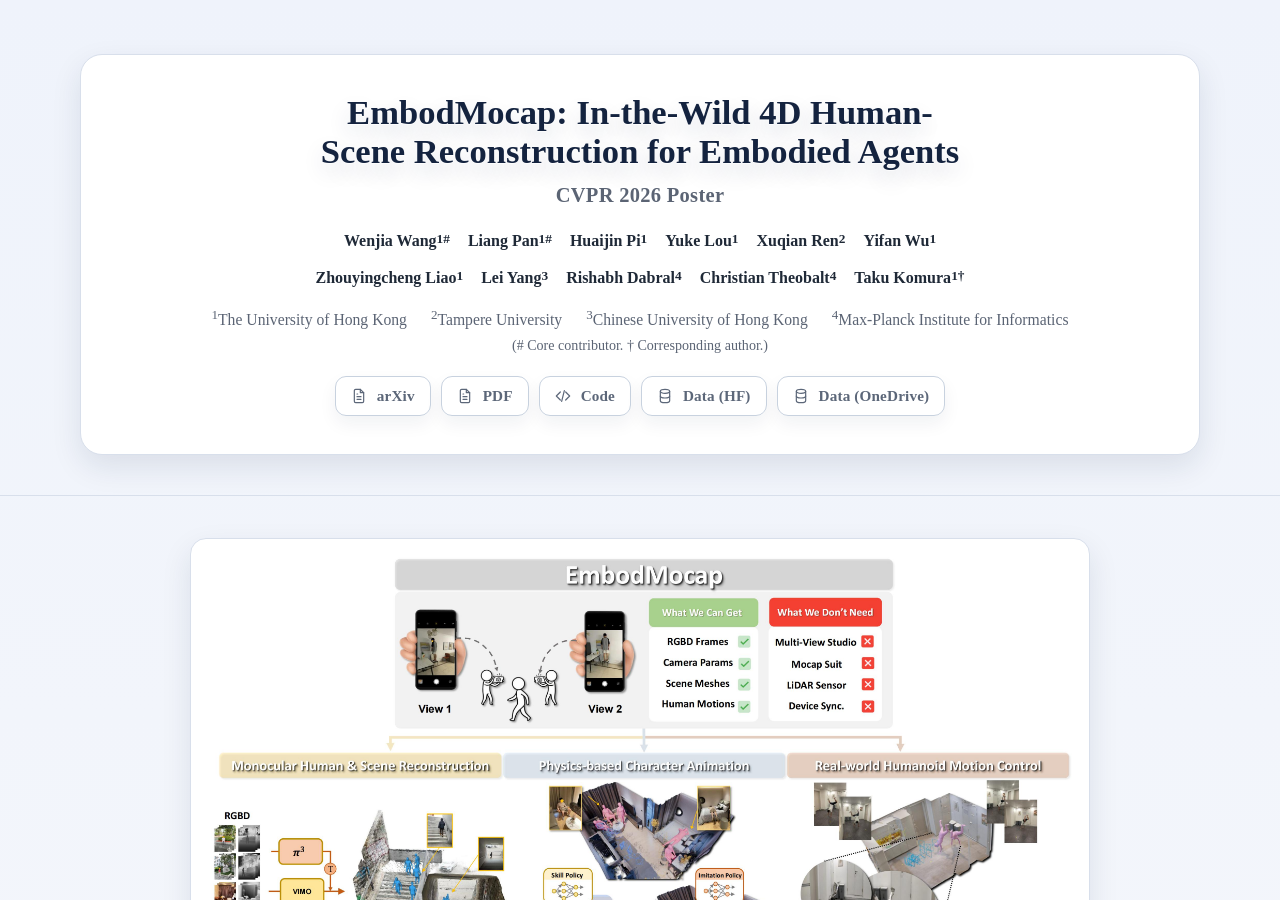
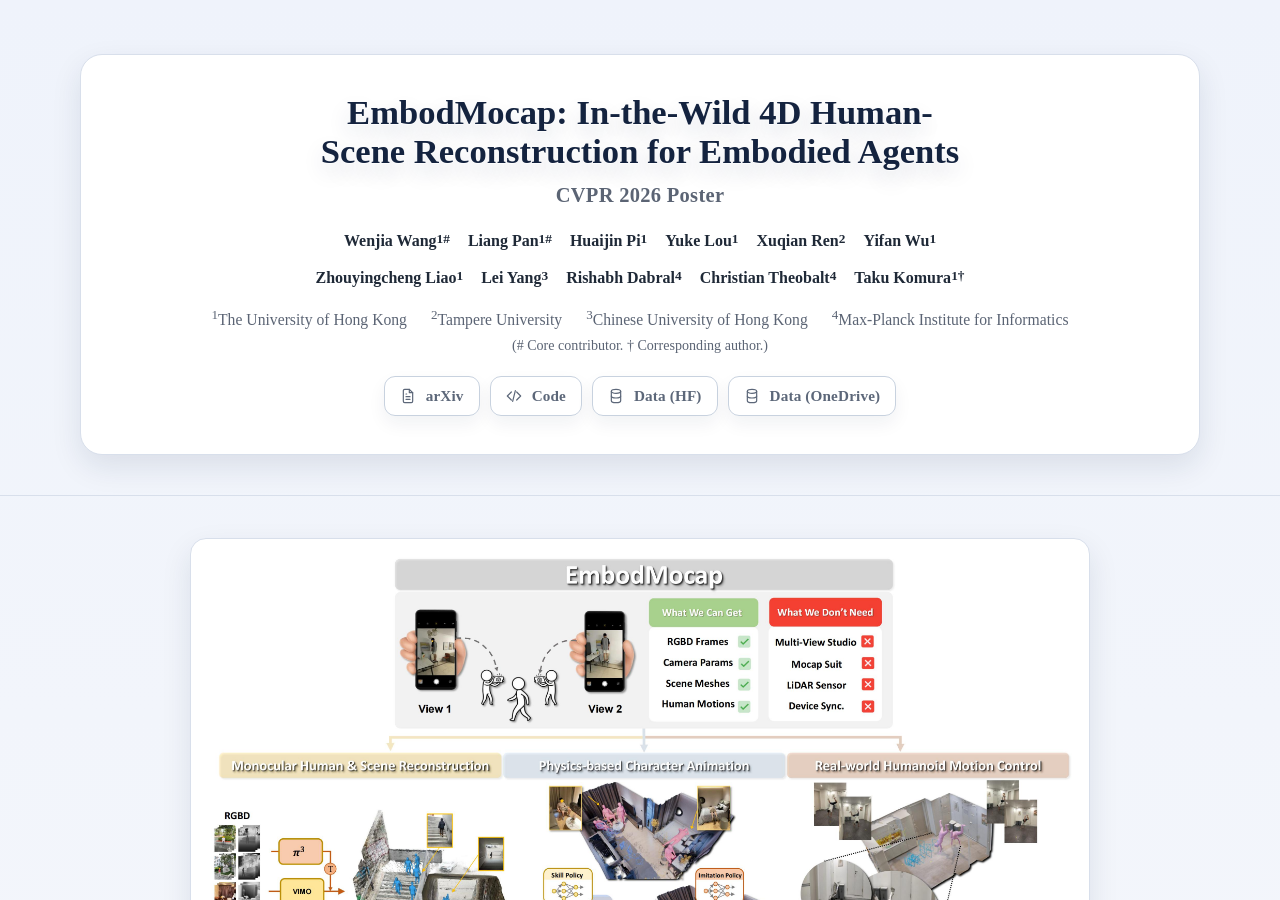
Before and after one commit to WenjiaWang0312/WenjiaWang0312.github.io, a Jekyll site: the page projects/embodmocap/index.html, which Jekyll copies as it is, in a window 1280 px wide and 900 px high. Built offline with Jekyll 4.4.1, drawn with Linux system fonts in a browser that asks for light colours.

Commit message:
Hide EmbodMocap PDF button

```diff
--- a/projects/embodmocap/index.html
+++ b/projects/embodmocap/index.html
@@ -43,10 +43,10 @@
             <span class="btn-icon" aria-hidden="true"><svg viewBox="0 0 24 24"><path d="M14 2H7a2 2 0 0 0-2 2v16a2 2 0 0 0 2 2h10a2 2 0 0 0 2-2V7z"/><path d="M14 2v5h5"/><path d="M9 13h6"/><path d="M9 17h6"/><path d="M9 9h1"/></svg></span>
             <span>arXiv</span>
           </a>
-          <a class="btn btn-paper" href="CVPR2026_EmbodMocap.pdf">
+          <!-- <a class="btn btn-paper" href="CVPR2026_EmbodMocap.pdf">
             <span class="btn-icon" aria-hidden="true"><svg viewBox="0 0 24 24"><path d="M14 2H7a2 2 0 0 0-2 2v16a2 2 0 0 0 2 2h10a2 2 0 0 0 2-2V7z"/><path d="M14 2v5h5"/><path d="M9 13h6"/><path d="M9 17h6"/><path d="M9 9h1"/></svg></span>
             <span>PDF</span>
-          </a>
+          </a> -->
           <a class="btn btn-github" href="https://github.com/WenjiaWang0312/EmbodMocap">
             <span class="btn-icon" aria-hidden="true"><svg viewBox="0 0 24 24"><path d="m16 18 6-6-6-6"/><path d="m8 6-6 6 6 6"/><path d="m14 4-4 16"/></svg></span>
             <span>Code</span>
```
